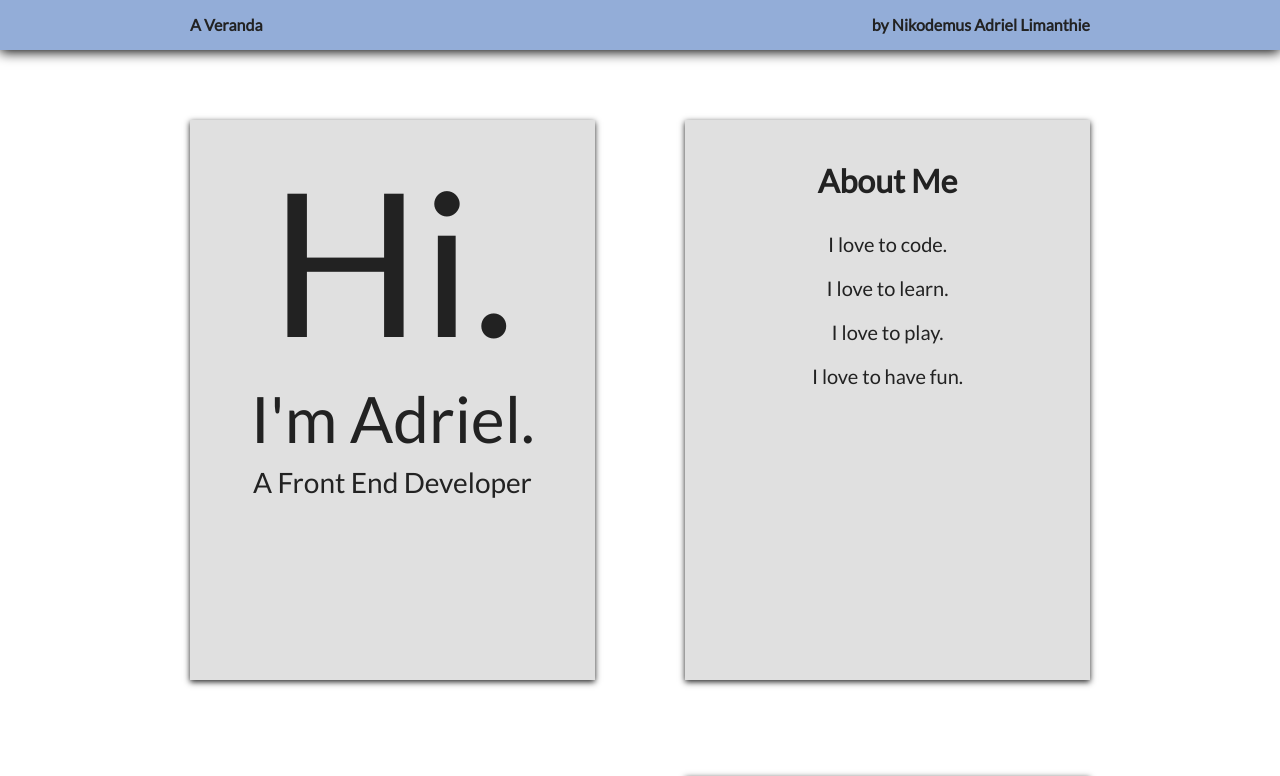
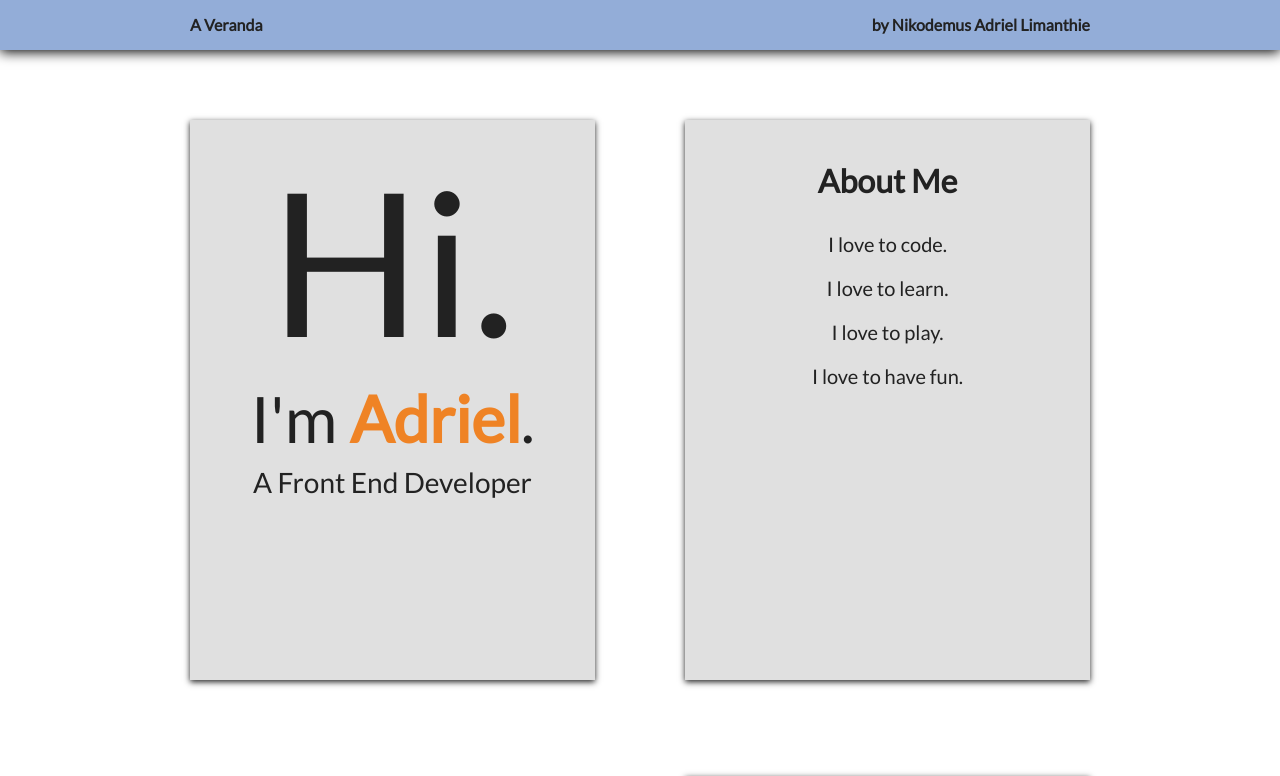
Before and after one commit to NikodemusLimanthie/NikodemusLimanthie, a plain HTML site: page index.html in a window 1280 px wide. Shown: the top 776 px of the page. Drawn offline with nearby package versions, Linux system fonts and the light colour scheme.

Commit message:
Change name color

```diff
--- a/css/sass/styles.scss
+++ b/css/sass/styles.scss
@@ -88,6 +88,11 @@ header {
     font-size: 28px;
 }
 
+.v-text-highlight {
+    font-weight: 600;
+    color: #ef8325;
+}
+
 p {
     font-size: 20px;
 }
--- a/index.html
+++ b/index.html
@@ -23,7 +23,7 @@
     <div class="v-container-fixed">
         <div class="v-left-column">
             <div class="v-text-huge">Hi.</div>
-            <div class="v-text-large">I'm Adriel.</div>
+            <div class="v-text-large">I'm <span class="v-text-highlight">Adriel</span>.</div>
             <div class="v-text-medium mt1">A Front End Developer</div>
         </div>
     </div>
```
Also changed, not shown: css/styles.css.
